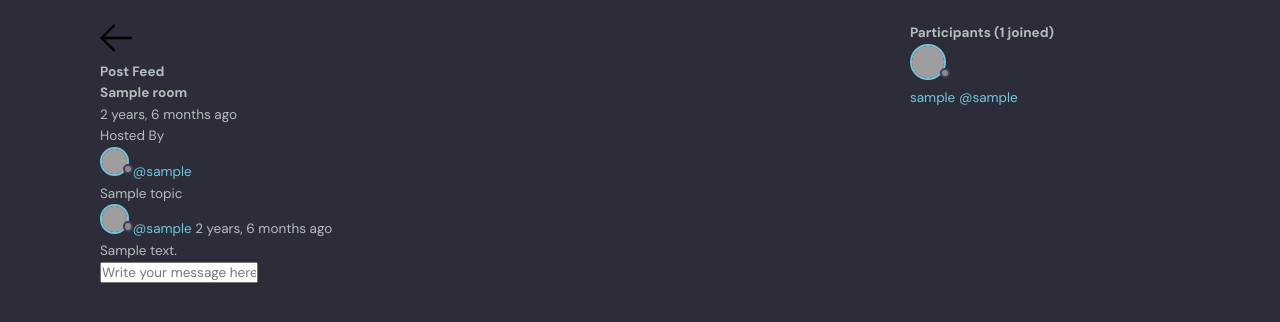
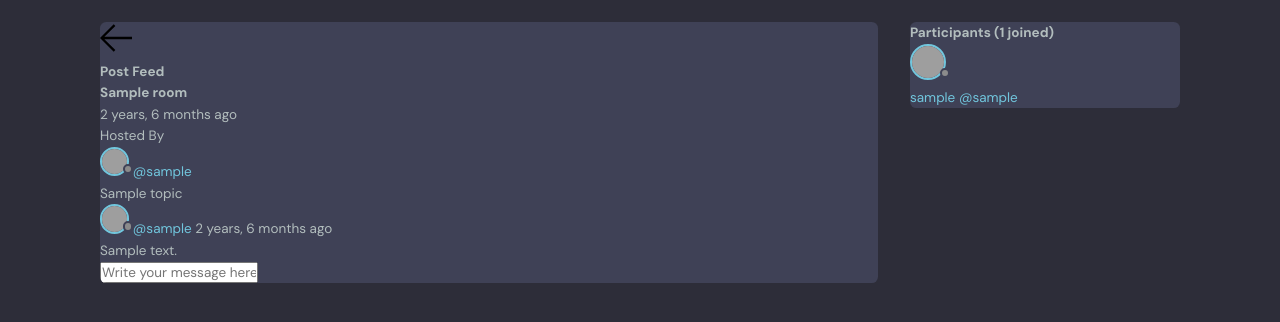
Before and after one commit to JustA3DObject/DevFriends, a Django app: page /room/1/ in a window 1280 px wide. Shown: the part 68-390 px from the top of the page. Run offline with Django 4.2, Linux system fonts and the light colour scheme; tables that the repository leaves empty hold one stand-in row (values such as "Sample post"); grey boxes are pictures that could not be loaded.

Commit message:
Added CSS to room

```diff
--- a/devfriends/static/css/master.css
+++ b/devfriends/static/css/master.css
@@ -713,3 +713,12 @@ a {
 .profile-page .roomList__header h2 {
     color: var(--color-dark-light);
 }
+
+.room,
+.participants {
+    background: var(--color-dark);
+    max-height: 87.5vh;
+    border-radius: 0.7rem;
+    overflow: hidden;
+    position: relative;
+}
```
